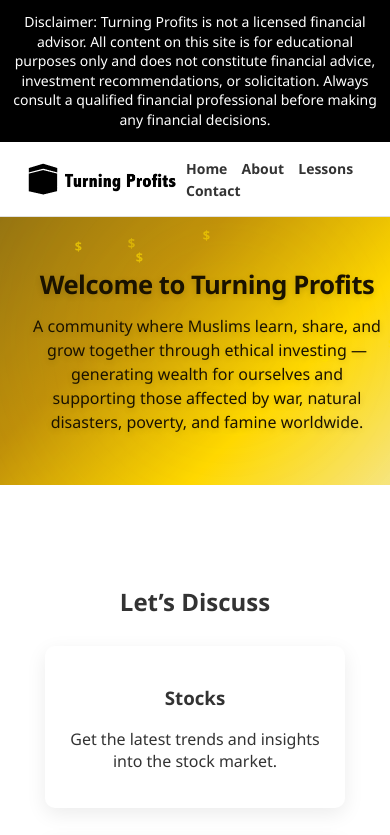
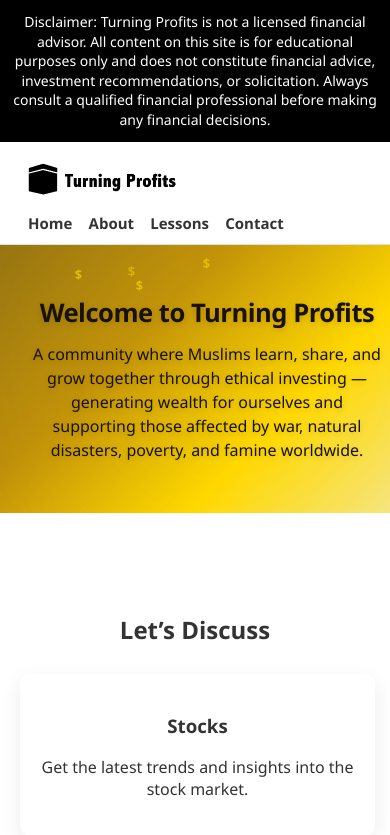
Before and after one commit to asifzaidi-cyber/Turning-Profits, a plain HTML site: page index.html in a window 390 px wide. Shown: the top 835 px of the page. Drawn offline with Linux system fonts and the light colour scheme.

Commit message:
Add files via upload

```diff
--- a/index.html
+++ b/index.html
@@ -7,7 +7,7 @@
   <link rel="icon" href="favicon_multi.ico" type="image/x-icon" />
   <link rel="stylesheet" href="https://cdnjs.cloudflare.com/ajax/libs/font-awesome/5.15.3/css/all.min.css" />
   <style>
-    :root{
+    :root {
       --gold-dark: #8b6914;
       --gold-mid: #b8860b;
       --gold-bright: #ffd700;
@@ -174,20 +174,14 @@
       border-radius: 10px;
       box-shadow: 0 6px 20px rgba(0,0,0,0.08);
       transition: transform 0.25s ease, box-shadow 0.25s ease, background 0.3s ease, color 0.3s ease;
-  color: #333; /* text color */
+      color: #333;
     }
 
     .section-item:hover {
       transform: translateY(-6px);
       box-shadow: 0 12px 28px rgba(0,0,0,0.12);
       background: linear-gradient(135deg, var(--gold-dark), var(--gold-mid), var(--gold-bright));
-  color: #fff; /* change text to white for contrast */
-}
-
-
-    .section-item:hover {
-      transform: translateY(-6px);
-      box-shadow: 0 12px 28px rgba(0,0,0,0.12);
+      color: #fff;
     }
 
     .qr-section img {
@@ -219,13 +213,29 @@
       color: #ffcc00;
     }
 
+    /* --- MOBILE OPTIMIZATIONS --- */
     @media (max-width: 720px) {
-      header { padding: 10px 16px; }
-      .nav-links a { margin-left: 10px; font-size: 14px; }
+      header { padding: 10px 16px; flex-direction: column; align-items: flex-start; }
+      .nav-links { margin-top: 6px; }
+      .nav-links a { margin-left: 12px; font-size: 15px; }
       .hero { height: 28vh; min-height: 180px; padding: 16px 12px; }
       .hero h1 { font-size: clamp(1.6rem, 5vw, 2.5rem); }
       .hero p { font-size: clamp(1rem, 3vw, 1.2rem); }
-      .dollar { font-size: 12px !important; } /* smaller for mobile */
+      .dollar { font-size: 12px !important; }
+      .section-content { flex-direction: column; align-items: center; }
+      .section-item { width: 90%; max-width: 360px; }
+    }
+
+    /* --- GOLD FLASH TAP EFFECT FOR TOUCH DEVICES --- */
+    @media (hover: none) {
+      .section-item {
+        transition: background-color 0.25s, box-shadow 0.25s;
+      }
+      .section-item:active {
+        background: linear-gradient(135deg, var(--gold-bright), var(--gold-mid));
+        box-shadow: 0 0 22px rgba(255, 215, 0, 0.8);
+        color: #fff;
+      }
     }
   </style>
 </head>
@@ -276,7 +286,6 @@
         <h3>Islamic Advice</h3>
         <p>Dua's and prayers for success in this world and the hereafter</p>
       </div>
-
     </div>
   </section>
 
@@ -299,7 +308,7 @@
 
   <script>
     const hero = document.querySelector('.hero');
-    let numDollarSigns = window.innerWidth < 720 ? 10 : 20; // fewer for mobile
+    let numDollarSigns = window.innerWidth < 720 ? 10 : 20;
 
     for (let i = 0; i < numDollarSigns; i++) {
       const dollar = document.createElement('div');
```
Lines whose indentation alone changed are shown as unchanged.
